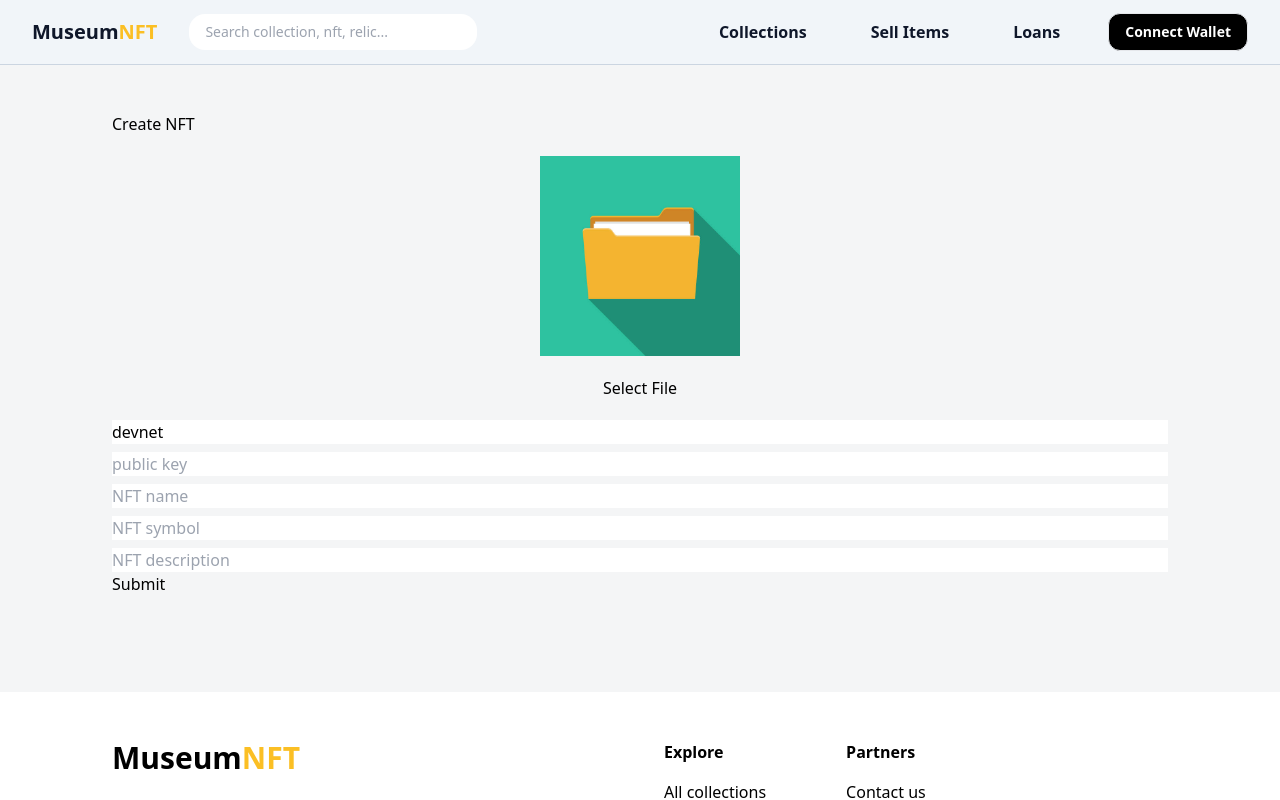
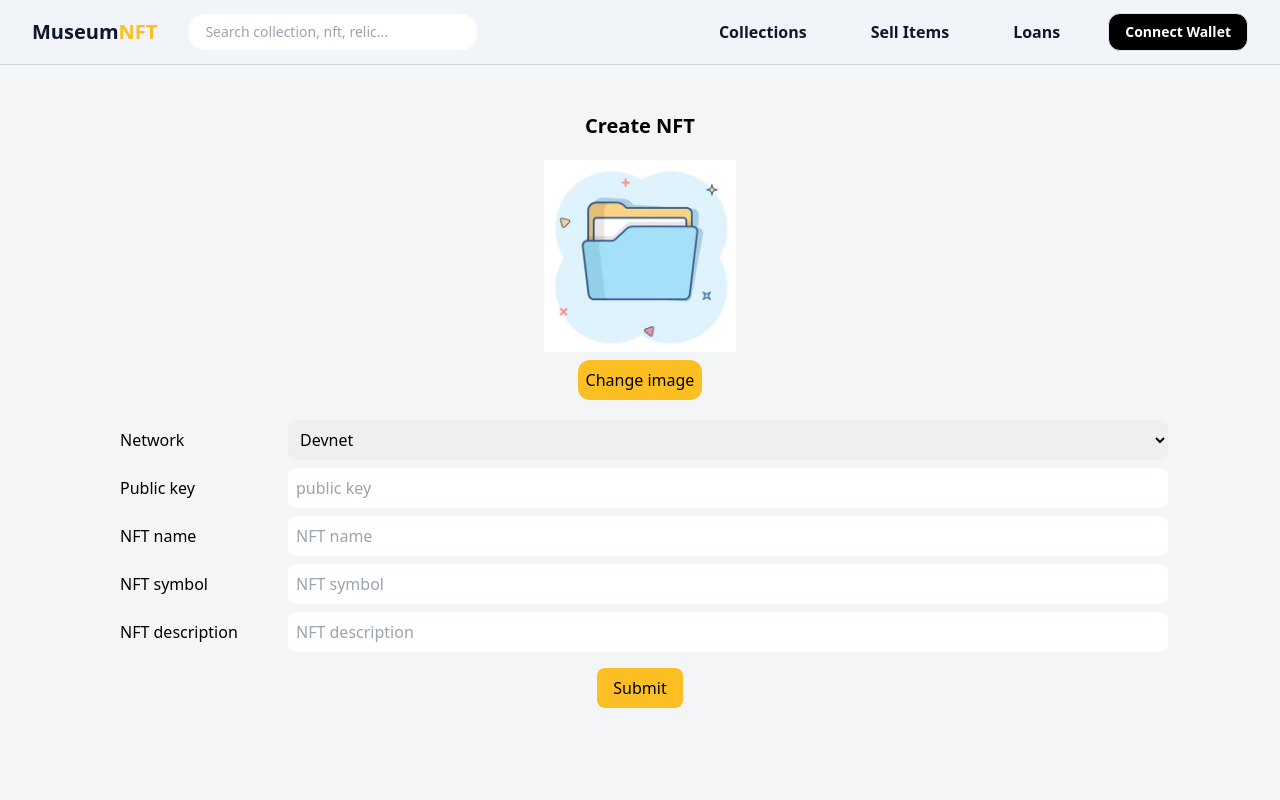
Before and after one commit to VuBui02/MuseumVerse, a React (Create React App) app: page /create-nft in a window 1280 px wide. Shown: the top 800 px of the page. Built offline with nearby package versions, Linux system fonts and the light colour scheme.

Commit message:
feat: css for create form

```diff
--- a/src/components/screens/CreateNFT/components/CreateForm.tsx
+++ b/src/components/screens/CreateNFT/components/CreateForm.tsx
@@ -2,7 +2,7 @@ import { useState } from "react";
 import * as yup from "yup";
 import axios from "axios";
 import { Formik, Field, Form, FormikHelpers } from "formik";
-import disPic from "../../../../../public/images/upload-file.jpg";
+import defaultAvatar from "../../../../../public/images/file_default.jpeg";
 import { signAndConfirmTransactionFe } from "../../../../utils/utilityfunc";
 import { X_API_KEY } from "../../../../config/variable";
 
@@ -25,7 +25,7 @@ const validationSchema = yup.object({
 });
 
 export const CreateForm = () => {
-  const [displayPic, setDisplayPic] = useState(disPic);
+  const [displayPic, setDisplayPic] = useState(defaultAvatar);
   const [file, setFile] = useState<File>();
 
   const callback = (signature: any, result: any) => {
@@ -99,28 +99,16 @@ export const CreateForm = () => {
         <div>
           <div className="img-container text-center mt-5">
             <div
-              className="uploaded-img"
-              style={{
-                height: "200px",
-                width: "200px",
-                backgroundColor: "grey",
-                margin: "0 auto",
-                borderRadius: "10px",
-              }}
+              className="uploaded-img flex items-center justify-center"
             >
               <img
                 src={displayPic}
                 alt="To be uploaded"
-                style={{
-                  height: "100%",
-                  width: "100%",
-                  objectFit: "cover",
-                }}
+                className="w-48 h-48 object-fill"
               />
             </div>
-            <div className="mt-3"></div>
-            <button className="button-24 text-light rounded-pill m-2">
-              Select File
+            <button className="m-2 bg-amber-400 p-2 rounded-xl hover:bg-amber-500">
+              Change image
             </button>
             <br></br>
             <input
@@ -146,14 +134,40 @@ export const CreateForm = () => {
             <div className="mb-3"></div>
           </div>
           <div className="flex flex-col gap-2">
-            <Field name="network" />
-            <Field name="wallet" placeholder="public key" />
-            <Field name="name" placeholder="NFT name" />
-            <Field name="symbol" placeholder="NFT symbol" />
-            <Field name="description" placeholder="NFT description" />
+            <div className="flex justify-between">
+              <span className="m-2">Network</span>
+              <Field as="select" name="network" className="w-5/6 rounded-lg p-2">
+                <option value="mainnet">Mainnet</option>
+                <option value="devnet">Devnet</option>
+                <option value="localnet">Localnet</option>
+              </Field>
+            </div>
+
+            <div className="flex justify-between">
+              <span className="m-2">Public key</span>
+              <Field name="wallet" placeholder="public key" className="w-5/6 rounded-lg p-2" />
+            </div>
+
+            <div className="flex justify-between">
+              <span className="m-2">NFT name</span>
+              <Field name="name" placeholder="NFT name" className="w-5/6 rounded-lg p-2" />
+            </div>
+
+            <div className="flex justify-between">
+              <span className="m-2">NFT symbol</span>
+              <Field name="symbol" placeholder="NFT symbol" className="w-5/6 rounded-lg p-2" />
+            </div>
+
+            <div className="flex justify-between">
+              <span className="m-2">NFT description</span>
+              <Field name="description" placeholder="NFT description" className="w-5/6 rounded-lg p-2" />
+            </div>
           </div>
         </div>
-        <button type="submit">Submit</button>
+        <div className="flex justify-center items-center mt-4">
+          <button type="submit" className="p-2 bg-amber-400 hover:bg-amber-500 rounded-lg px-4">Submit</button>
+        </div>
+
       </Form>
     </Formik>
   );
--- a/src/components/screens/CreateNFT/index.tsx
+++ b/src/components/screens/CreateNFT/index.tsx
@@ -4,7 +4,7 @@ import { CreateForm } from "./components/CreateForm";
 export const CreateNFTScreen = () => {
   return (
     <div className="mt-12 md:mt-0 md:py-24 md:px-12 lg:px-16 xl:px-28">
-      <p>Create NFT</p>
+      <p className="flex items-center justify-center font-bold text-xl">Create NFT</p>
       <CreateForm />
     </div>
   );
```
Also changed, not shown: public/images/file_default.jpeg (added).
